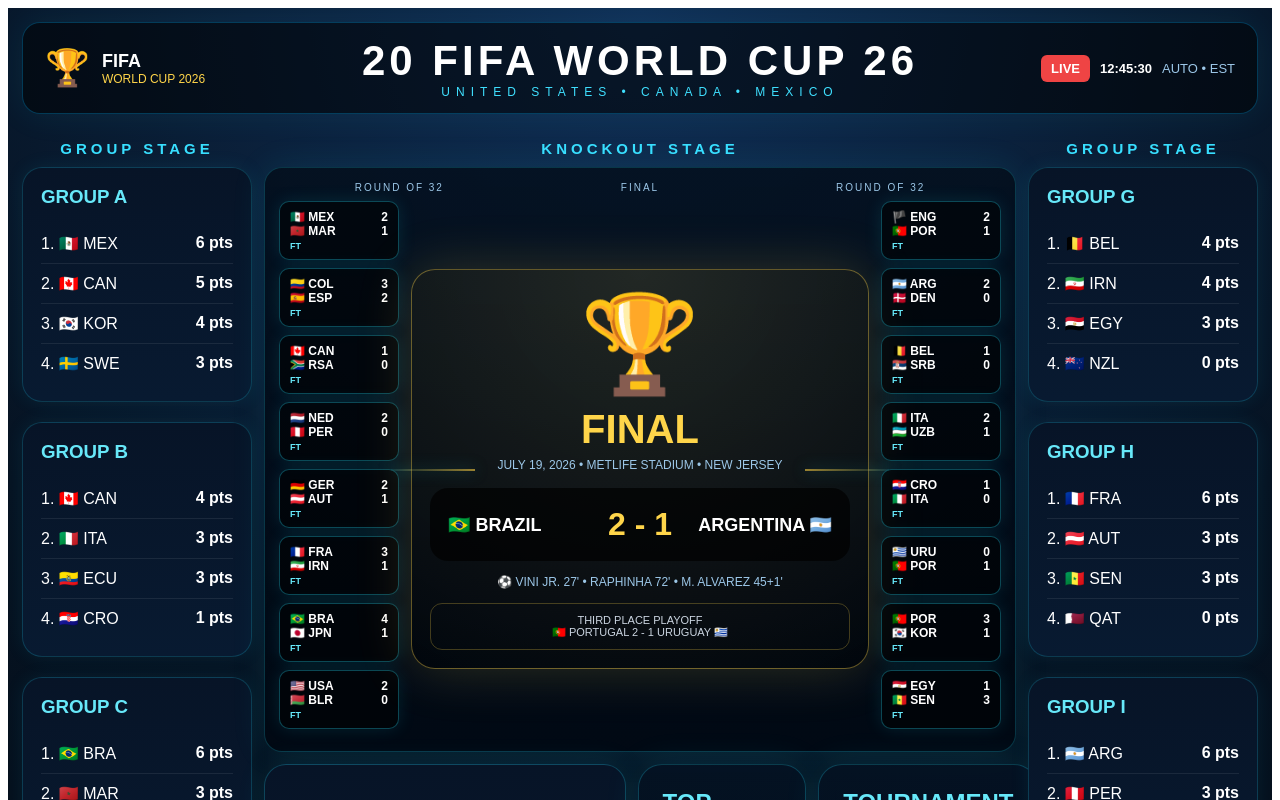
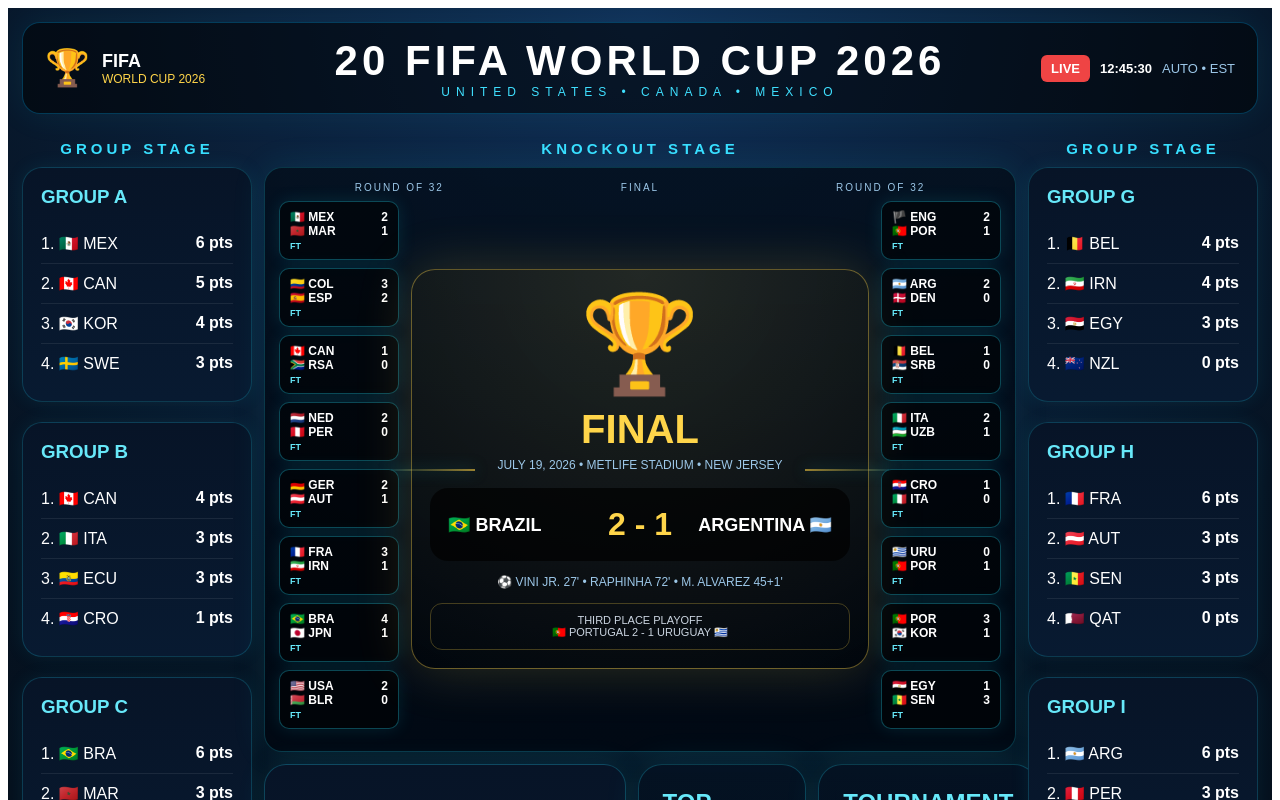
Before and after one commit to paulsmith27528/worldcup-liveboard, a Next.js app: page / in a window 1280 px wide. Shown: the top 800 px of the page. Built offline with nearby package versions, Linux system fonts and the light colour scheme.

Commit message:
Update index.tsx

```diff
--- a/pages/index.tsx
+++ b/pages/index.tsx
@@ -5,7 +5,7 @@
 const leftGroups = [
   { title: "GROUP A", teams: [{ name: "MEX", points: 6, flag: "🇲🇽" }, { name: "CAN", points: 5, flag: "🇨🇦" }, { name: "KOR", points: 4, flag: "🇰🇷" }, { name: "SWE", points: 3, flag: "🇸🇪" }] },
   { title: "GROUP B", teams: [{ name: "CAN", points: 4, flag: "🇨🇦" }, { name: "ITA", points: 3, flag: "🇮🇹" }, { name: "ECU", points: 3, flag: "🇪🇨" }, { name: "CRO", points: 1, flag: "🇭🇷" }] },
-  { title: "GROUP C", teams: [{ name: "BRA", points: 6, flag: "🇧🇷" }, { name: "MAR", points: 3, flag: "🇲🇦" }, { name: "SCO", points: 1, flag: "🏴" }, { name: "HAI", points: 1, flag: "🇭🇹" }] },
+  { title: "GROUP C", teams: [{ name: "BRA", points: 6, flag: "🇧🇷" }, { name: "MAR", points: 3, flag: "🇲🇦" }, { name: "SCO", points: 1, flag: "🏴󠁧󠁢󠁥󠁮󠁧󠁿" }, { name: "HAI", points: 1, flag: "🇭🇹" }] },
   { title: "GROUP D", teams: [{ name: "USA", points: 6, flag: "🇺🇸" }, { name: "NED", points: 3, flag: "🇳🇱" }, { name: "JPN", points: 3, flag: "🇯🇵" }, { name: "GAM", points: 0, flag: "🇬🇲" }] },
   { title: "GROUP E", teams: [{ name: "GER", points: 6, flag: "🇩🇪" }, { name: "ESP", points: 3, flag: "🇪🇸" }, { name: "URU", points: 3, flag: "🇺🇾" }, { name: "TUN", points: 0, flag: "🇹🇳" }] },
   { title: "GROUP F", teams: [{ name: "COL", points: 4, flag: "🇨🇴" }, { name: "POR", points: 4, flag: "🇵🇹" }, { name: "CIV", points: 1, flag: "🇨🇮" }, { name: "KSA", points: 0, flag: "🇸🇦" }] },
@@ -15,7 +15,7 @@
   { title: "GROUP G", teams: [{ name: "BEL", points: 4, flag: "🇧🇪" }, { name: "IRN", points: 4, flag: "🇮🇷" }, { name: "EGY", points: 3, flag: "🇪🇬" }, { name: "NZL", points: 0, flag: "🇳🇿" }] },
   { title: "GROUP H", teams: [{ name: "FRA", points: 6, flag: "🇫🇷" }, { name: "AUT", points: 3, flag: "🇦🇹" }, { name: "SEN", points: 3, flag: "🇸🇳" }, { name: "QAT", points: 0, flag: "🇶🇦" }] },
   { title: "GROUP I", teams: [{ name: "ARG", points: 6, flag: "🇦🇷" }, { name: "PER", points: 3, flag: "🇵🇪" }, { name: "NGA", points: 1, flag: "🇳🇬" }, { name: "ISR", points: 1, flag: "🇮🇱" }] },
-  { title: "GROUP J", teams: [{ name: "ENG", points: 6, flag: "🏴" }, { name: "DEN", points: 3, flag: "🇩🇰" }, { name: "SRB", points: 1, flag: "🇷🇸" }, { name: "PAN", points: 1, flag: "🇵🇦" }] },
+  { title: "GROUP J", teams: [{ name: "ENG", points: 6, flag: "🏴󠁧󠁢󠁥󠁮󠁧󠁿" }, { name: "DEN", points: 3, flag: "🇩🇰" }, { name: "SRB", points: 1, flag: "🇷🇸" }, { name: "PAN", points: 1, flag: "🇵🇦" }] },
   { title: "GROUP K", teams: [{ name: "POR", points: 4, flag: "🇵🇹" }, { name: "UZB", points: 4, flag: "🇺🇿" }, { name: "CHI", points: 3, flag: "🇨🇱" }, { name: "GHA", points: 1, flag: "🇬🇭" }] },
   { title: "GROUP L", teams: [{ name: "CRO", points: 4, flag: "🇭🇷" }, { name: "BLR", points: 4, flag: "🇧🇾" }, { name: "ALG", points: 3, flag: "🇩🇿" }, { name: "SHN", points: 0, flag: "🇨🇳" }] },
 ];
@@ -55,7 +55,7 @@
         </div>
 
         <div style={{ textAlign: "center" }}>
-          <h1 style={title}>20 FIFA WORLD CUP 26</h1>
+          <h1 style={title}>20 FIFA WORLD CUP 2026</h1>
           <div style={subtitle}>UNITED STATES • CANADA • MEXICO</div>
         </div>
 
```
